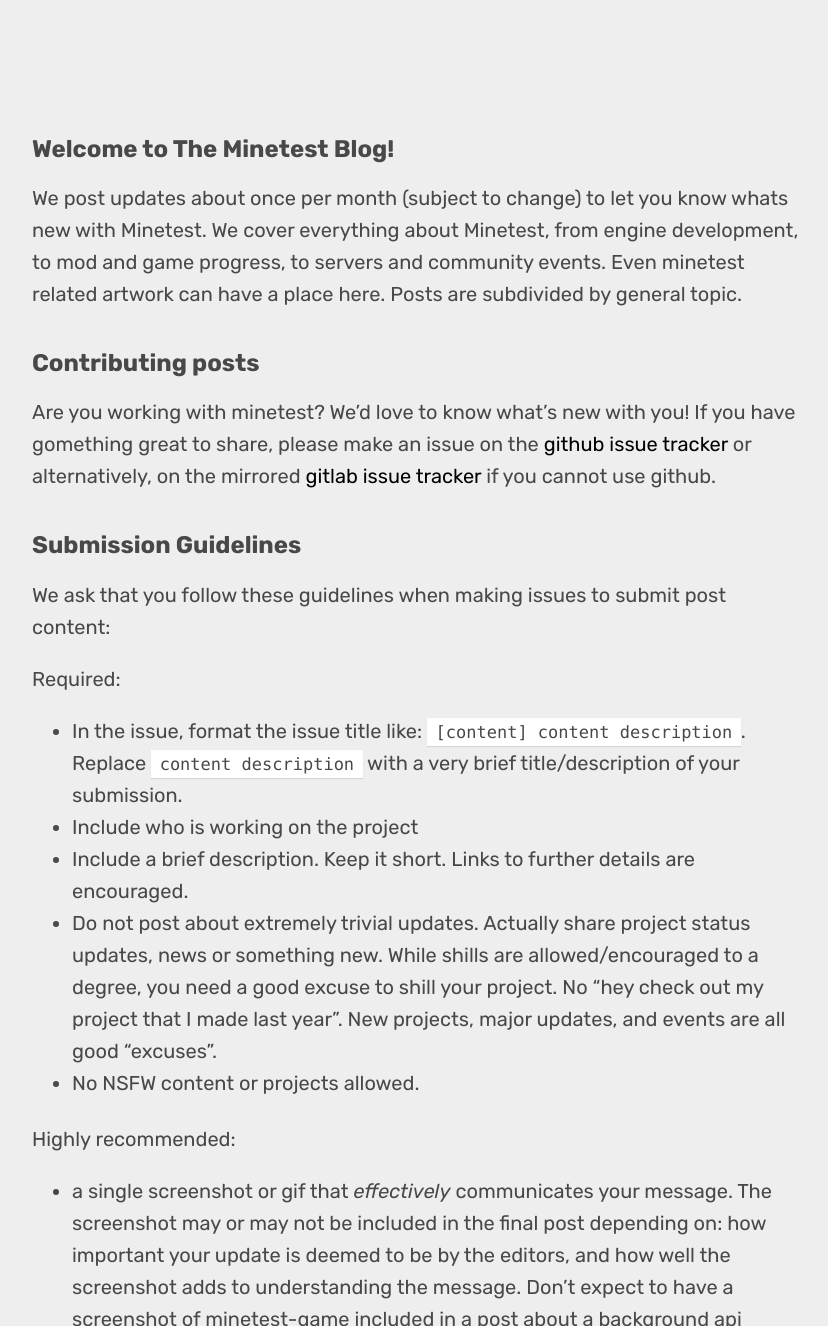
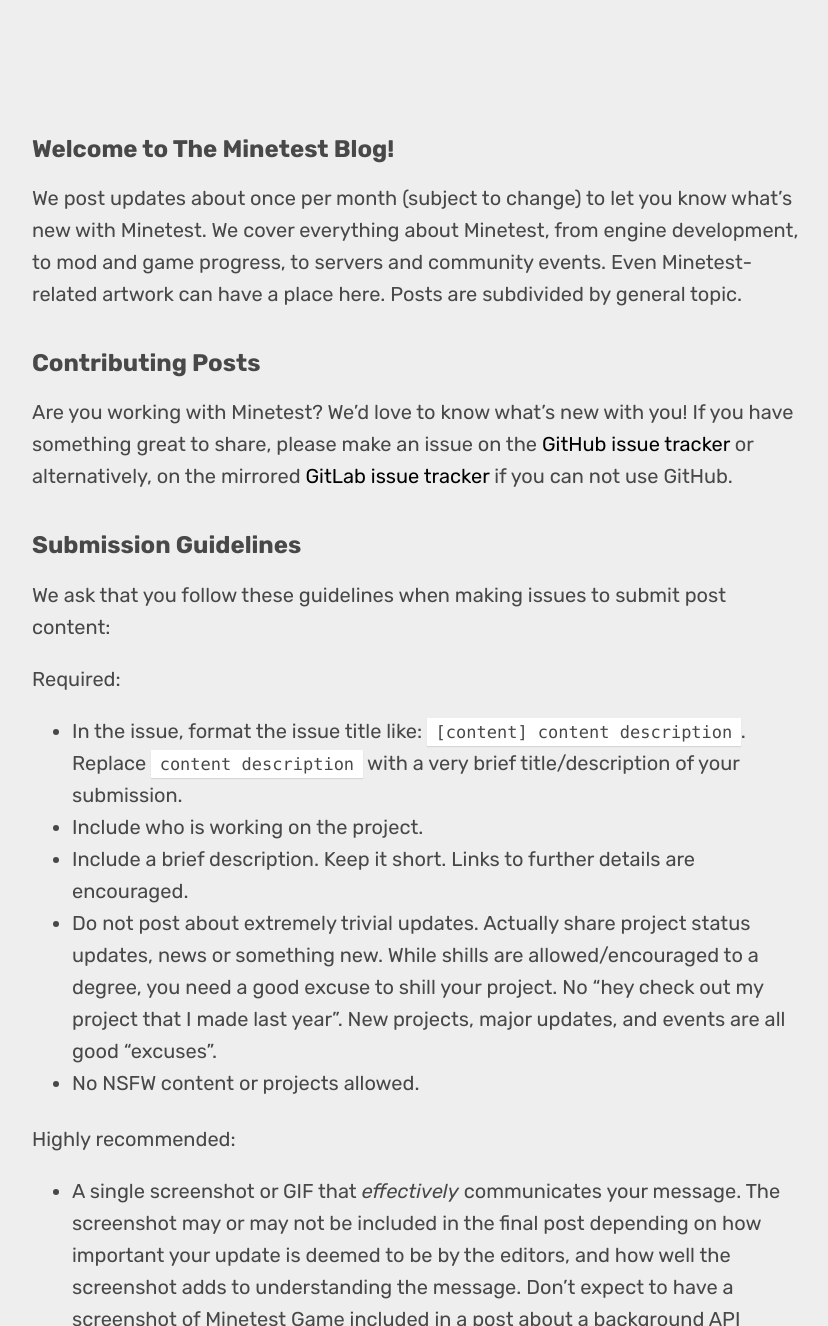
Before and after one commit to minetestblog/minetestblog.github.io, a Jekyll site: the page built from about.md, in a window 1280 px wide and 1400 px high, scrolled down 615 px, cut to the strip 74-1400 px from the top of the window. Shown: the whole strip, without its empty margins (224-1052 px from the left). Built offline with Jekyll 4.4.1, drawn with Linux system fonts in a browser that asks for light colours; some of the changed text lies outside the part shown.

Commit message:
Minor improvements

```diff
--- a/about.md
+++ b/about.md
@@ -20,11 +20,11 @@
 
 ## Welcome to The Minetest Blog!
 
-We post updates about once per month (subject to change) to let you know whats new with Minetest. We cover everything about Minetest, from engine development, to mod and game progress, to servers and community events. Even minetest related artwork can have a place here. Posts are subdivided by general topic.
+We post updates about once per month (subject to change) to let you know what's new with Minetest. We cover everything about Minetest, from engine development, to mod and game progress, to servers and community events. Even Minetest-related artwork can have a place here. Posts are subdivided by general topic.
 
-## Contributing posts
+## Contributing Posts
 
-Are you working with minetest? We'd love to know what's new with you! If you have gomething great to share, please make an issue on the [github issue tracker](https://github.com/minetestblog/minetestblog.github.io/issues) or alternatively, on the mirrored [gitlab issue tracker](https://gitlab.com/mistere123.coding/minetestblog.github.io/-/issues) if you cannot use github.
+Are you working with Minetest? We'd love to know what's new with you! If you have something great to share, please make an issue on the [GitHub issue tracker](https://github.com/minetestblog/minetestblog.github.io/issues) or alternatively, on the mirrored [GitLab issue tracker](https://gitlab.com/mistere123.coding/minetestblog.github.io/-/issues) if you can not use GitHub.
 
 ## Submission Guidelines
 
@@ -33,35 +33,35 @@
 Required:
 * In the issue, format the issue title like: `[content] content description`.
 Replace `content description` with a very brief title/description of your submission.
-* Include who is working on the project
+* Include who is working on the project.
 * Include a brief description. Keep it short. Links to further details are encouraged.
 * Do not post about extremely trivial updates. Actually share project status updates, news or something new. While shills are allowed/encouraged to a degree, you need a good excuse to shill your project. No "hey check out my project that I made last year". New projects, major updates, and events are all good "excuses".
 * No NSFW content or projects allowed.
 
 Highly recommended:
-* a single screenshot or gif that *effectively* communicates your message. The screenshot may or may not be included in the final post depending on: how important your update is deemed to be by the editors, and how well the screenshot adds to understanding the message. Don't expect to have a screenshot of minetest-game included in a post about a background api update, for example.
-* include who took the screenshot.
+* A single screenshot or GIF that *effectively* communicates your message. The screenshot may or may not be included in the final post depending on how important your update is deemed to be by the editors, and how well the screenshot adds to understanding the message. Don't expect to have a screenshot of Minetest Game included in a post about a background API update, for example.
+* Include who took the screenshot.
 
 IMPORTANT:
 The blog editors will consider the content submitted for each post. They will build the upcoming post using the content provided. The issues for each content submission will be closed when the content is included in the upcoming post, or when the post occurs. You submission will not be included if it doesn't meet the basic requirements. The editors may choose to respond to the issue to give you a chance to fix any problems. Regardless, at each post release, all outstanding content submission issues will be closed to make way for the next release. Please only submit content for current updates.
 
 
 ## Cover screenshot
-Each post should have a cover screenshot that will be the background for the title. We may also include a "minetest at its best" screenshot, showing players having fun,
+Each post should have a cover screenshot that will be the background for the title. We may also include a "Minetest at its best" screenshot, showing players having fun.
 
 Please make submissions each month for these!
-When you make the issue on Github, format the title like: `[Screenshot] `
+When you make the issue on GitHub, format the title like: `[Screenshot] `
 Include who took the screenshot, and any descriptive caption you think fits well.
 
 ## Licensing
 
-READ THIS!!
+**READ THIS!!**
 
 All submissions should be *your* work (you wrote the words or took the screenshot), or you should have explicit permission from the owner.
 
 Unless you specify otherwise, you agree to release your submissions (your words and your screenshots) under the CC0 license. Attribution will not be required, though in-text or in-caption attribution will often be made.
 
-While you are free to specify another license for your post submission, We ask that you do so clearly at the top of the submission issue, and please understand that the editors may choose to exclude submissions that take too much effort/post space to properly attribute.
+While you are free to specify another license for your post submission, we ask that you do so clearly at the top of the submission issue, and please understand that the editors may choose to exclude submissions that take too much effort/post space to properly attribute.
 
 
 
```
